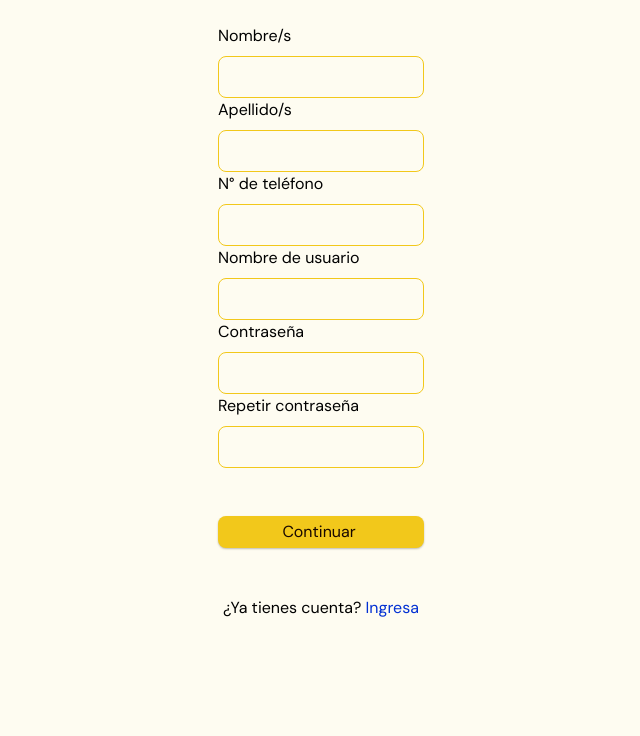
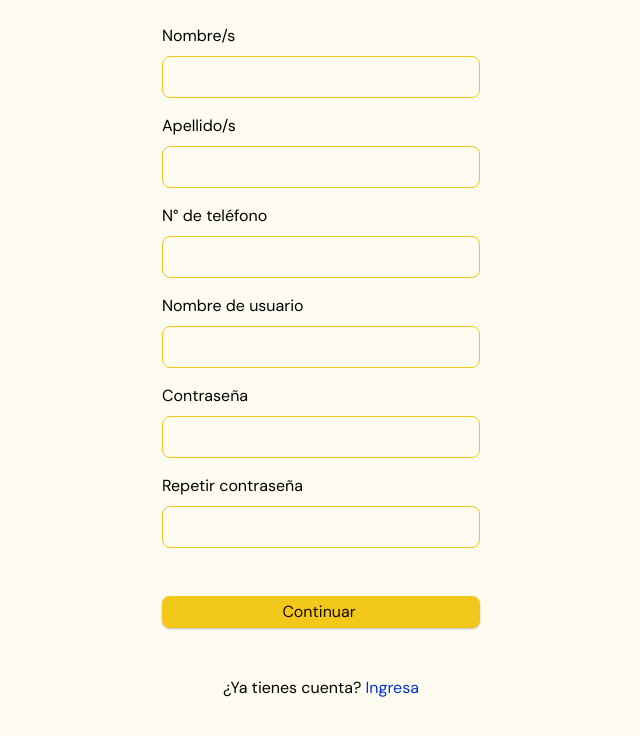
Before and after one commit to No-Country/s12-06-n-node-react, a React (Vite) app in the folder client/: page /register in a window 1280 px wide. Shown: the top 736 px of the page, without its empty margins (319-959 px from the left). Built offline with nearby package versions, Linux system fonts and the light colour scheme.

Commit message:
registration page completed

```diff
--- a/client/src/pages/userRegister/index.jsx
+++ b/client/src/pages/userRegister/index.jsx
@@ -5,12 +5,12 @@ import Button from "../../components/button/Button";
 function UserRegisterPage() {
 	return (
 		<div className="flex justify-center items-center">
-			<div className="h-full flex flex-col justify-between gap-12 px-4 py-6 max-w-[350px]">
-				<div>
+			<div className="h-full flex flex-col w-full justify-between gap-12 px-4 py-6 max-w-[350px]">
+				<div className="flex flex-col gap-4">
 					<Input type="text" labelName="Nombre/s" htmlFor="name" />
-					<Input type="text" labelName="Apellido/s" htmlFor="name" />
-					<Input type="text" labelName="N° de teléfono" htmlFor="name" />
-					<Input type="text" labelName="Nombre de usuario" htmlFor="name" />
+					<Input type="text" labelName="Apellido/s" htmlFor="lastName" />
+					<Input type="number" labelName="N° de teléfono" htmlFor="phoneNumber" min="1"/>
+					<Input type="text" labelName="Nombre de usuario" htmlFor="username" />
 					<Input type="password" labelName="Contraseña" htmlFor="password" />
 					<Input type="password" labelName="Repetir contraseña" htmlFor="repeatPassword" />
 				</div>
```
